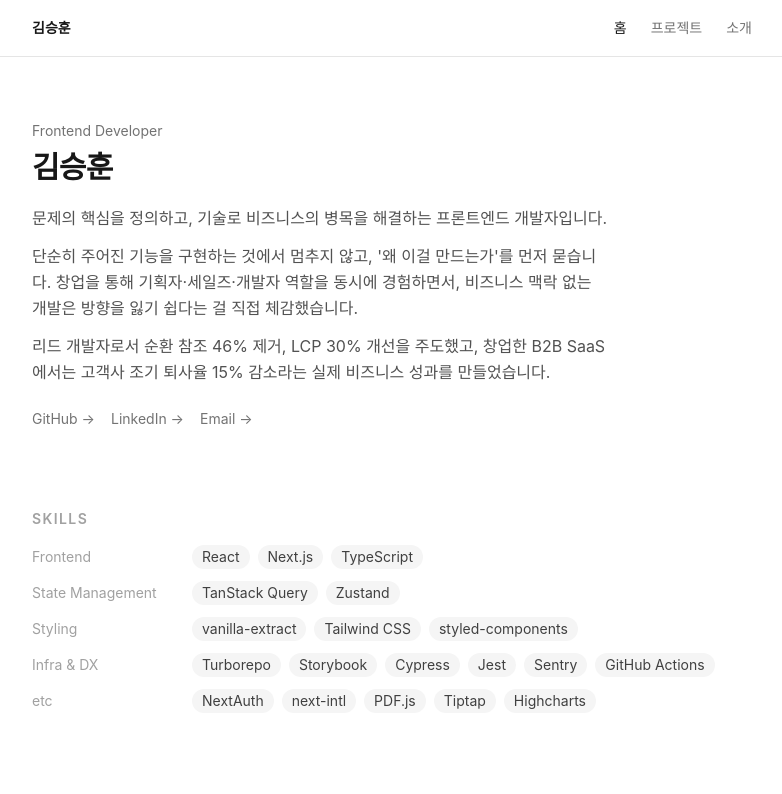
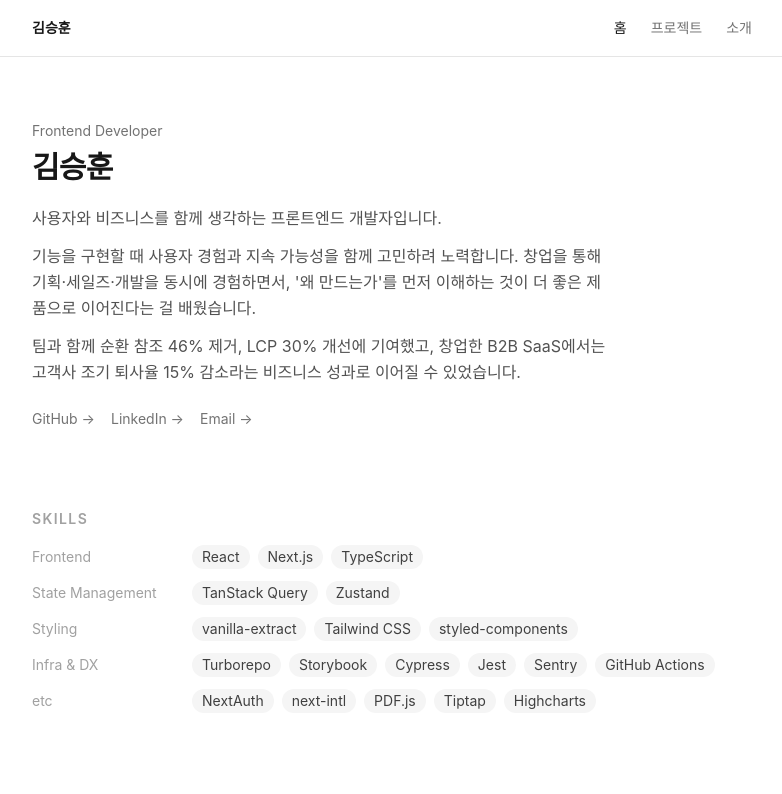
Before and after one commit to rlatmdgns/portfolio, a Next.js app: page / in a window 1280 px wide. Shown: the top 794 px of the page, without its empty margins (248-1030 px from the left). Built offline with nearby package versions, Linux system fonts and the light colour scheme.

Commit message:
fix: 자기소개 수정

```diff
--- a/src/app/about/page.tsx
+++ b/src/app/about/page.tsx
@@ -44,26 +44,25 @@ export default function AboutPage() {
         <div className="space-y-4 text-sm text-neutral-600 dark:text-neutral-300 leading-relaxed">
           {/* 브랜딩 도입 */}
           <p>
-            문제의 핵심을 정의하고, 기술로 비즈니스의 병목을 해결하는
-            프론트엔드 개발자 김승훈입니다.
+            사용자와 비즈니스를 함께 생각하는 프론트엔드 개발자 김승훈입니다.
           </p>
           {/* 가치관 + 문제 인식 */}
           <p>
-            단순히 주어진 기능을 구현하는 것에서 멈추지 않고,
-            &apos;왜 이걸 만드는가&apos;를 먼저 묻습니다. 창업을 통해 기획자·세일즈·개발자
-            역할을 동시에 경험하면서, 비즈니스 맥락 없는 개발은 방향을 잃기
-            쉽다는 걸 직접 체감했습니다.
+            기능을 구현할 때 사용자 경험과 지속 가능성을 함께 고민하려 노력합니다.
+            창업을 통해 기획·세일즈·개발을 동시에 경험하면서,
+            &apos;왜 만드는가&apos;를 먼저 이해하는 것이 더 좋은 제품으로 이어진다는 걸
+            배웠습니다.
           </p>
           {/* 실적 요약 */}
           <p>
-            리드 개발자로서 순환 참조 46% 제거, LCP 30% 개선을 주도했고,
-            창업한 B2B SaaS에서는 고객사 조기 퇴사율 15% 감소라는 실제
-            비즈니스 성과를 만들었습니다.
+            팀과 함께 순환 참조 46% 제거, LCP 30% 개선에 기여했고,
+            창업한 B2B SaaS에서는 고객사 조기 퇴사율 15% 감소라는
+            비즈니스 성과로 이어질 수 있었습니다.
           </p>
           {/* 미래 방향 */}
           <p>
-            기술적 깊이와 제품 감각을 함께 가진 개발자로서, 성장하는 팀에서
-            아키텍처와 개발 문화를 함께 만들어가고 싶습니다.
+            앞으로도 기술과 협업을 통해 팀의 방향을 함께 고민하고,
+            더 나은 제품을 만드는 데 기여하고 싶습니다.
           </p>
         </div>
       </section>
--- a/src/app/page.tsx
+++ b/src/app/page.tsx
@@ -31,19 +31,18 @@ export default function Home() {
         </div>
         <div className="space-y-3 text-base leading-relaxed text-neutral-600 dark:text-neutral-300 max-w-xl">
           <p>
-            문제의 핵심을 정의하고, 기술로 비즈니스의 병목을 해결하는
-            프론트엔드 개발자입니다.
+            사용자와 비즈니스를 함께 생각하는 프론트엔드 개발자입니다.
           </p>
           <p>
-            단순히 주어진 기능을 구현하는 것에서 멈추지 않고,
-            &apos;왜 이걸 만드는가&apos;를 먼저 묻습니다. 창업을 통해 기획자·세일즈·개발자
-            역할을 동시에 경험하면서, 비즈니스 맥락 없는 개발은 방향을 잃기
-            쉽다는 걸 직접 체감했습니다.
+            기능을 구현할 때 사용자 경험과 지속 가능성을 함께 고민하려 노력합니다.
+            창업을 통해 기획·세일즈·개발을 동시에 경험하면서,
+            &apos;왜 만드는가&apos;를 먼저 이해하는 것이 더 좋은 제품으로 이어진다는 걸
+            배웠습니다.
           </p>
           <p>
-            리드 개발자로서 순환 참조 46% 제거, LCP 30% 개선을 주도했고,
-            창업한 B2B SaaS에서는 고객사 조기 퇴사율 15% 감소라는 실제
-            비즈니스 성과를 만들었습니다.
+            팀과 함께 순환 참조 46% 제거, LCP 30% 개선에 기여했고,
+            창업한 B2B SaaS에서는 고객사 조기 퇴사율 15% 감소라는
+            비즈니스 성과로 이어질 수 있었습니다.
           </p>
         </div>
         <div className="flex gap-4 pt-1">
```
